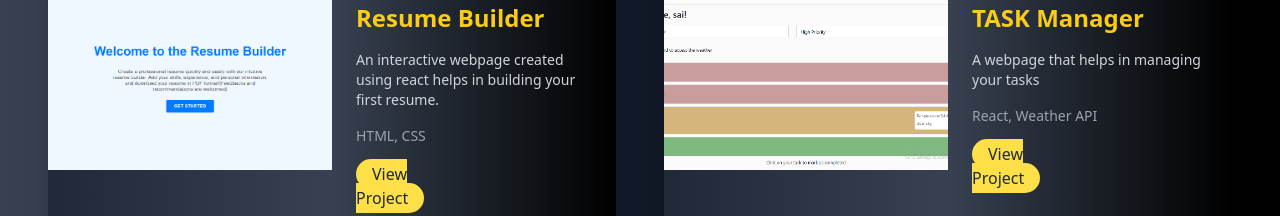
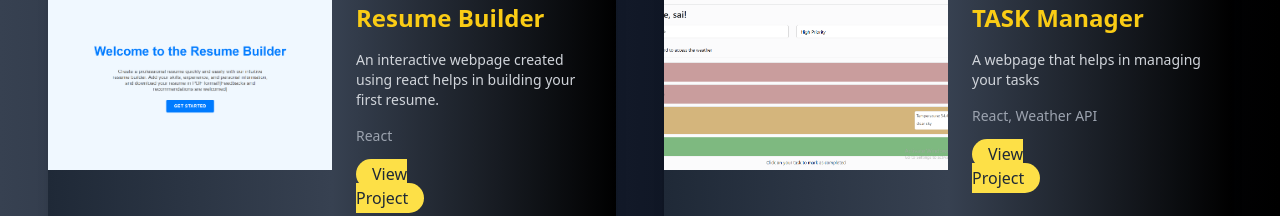
Before and after one commit to MirgudeSaikrishna/Portfolio, a React (Vite) app: page / in a window 1280 px wide. Shown: the part 1580-1796 px from the top of the page. Built offline with nearby package versions, Linux system fonts and the light colour scheme.

Commit message:
Update Projects.jsx

```diff
--- a/src/components/Projects.jsx
+++ b/src/components/Projects.jsx
@@ -8,7 +8,7 @@ function Projects() {
       description: "An interactive webpage created using react helps in building your first resume.",
       imageUrl: "/images/rebuild.png",
       link: "https://resume-builder-n44nn1vmx-saimirgude-gmailcoms-projects.vercel.app/",
-      tech: "HTML, CSS"
+      tech: "React"
     },
 
     {
```
